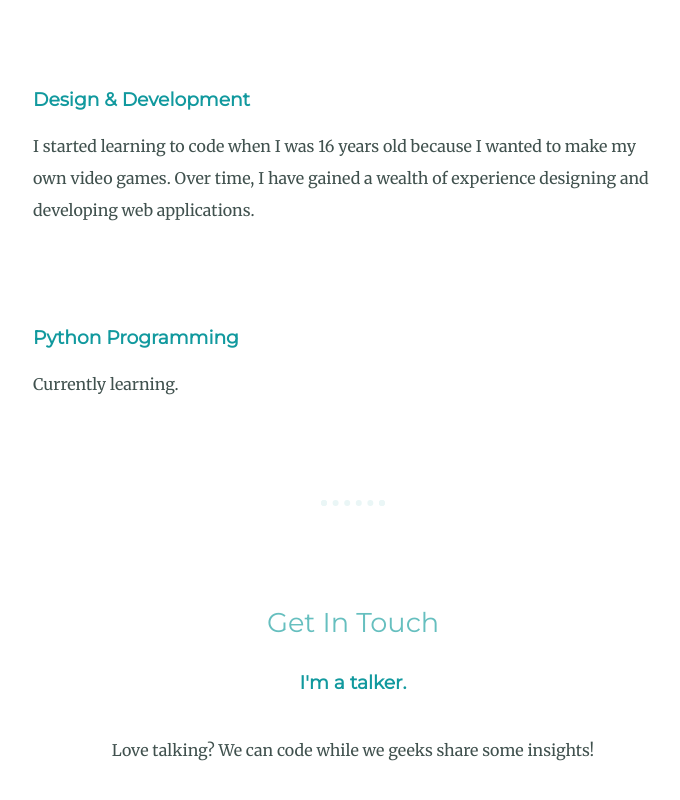
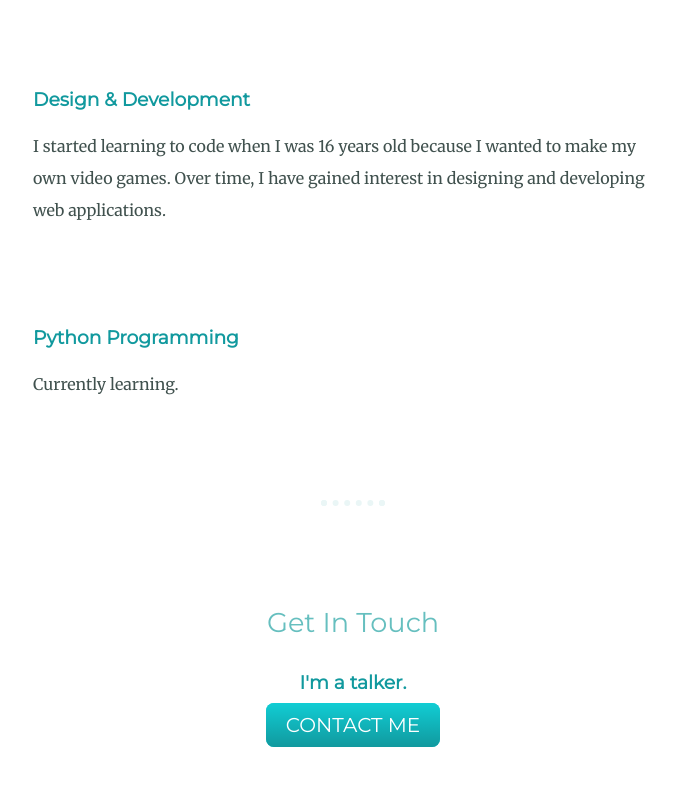
Before and after one commit to kunalbafna3/Front_End_Clone_2, a plain HTML site: page index.html in a window 1280 px wide. Shown: the part 1480-2280 px from the top of the page, without its empty margins (287-967 px from the left). Drawn offline with Linux system fonts and the light colour scheme.

Commit message:
Update content

```diff
--- a/index.html
+++ b/index.html
@@ -34,7 +34,7 @@
       <div class="skill-row">
 
         <h3>Design & Development</h3>
-        <p>I started learning to code when I was 16 years old because I wanted to make my own video games. Over time, I have gained a wealth of experience designing and developing web applications.</p>
+        <p>I started learning to code when I was 16 years old because I wanted to make my own video games. Over time, I have gained interest in designing and developing web applications.</p>
 
       </div>
       <div class="skill-row">
@@ -48,7 +48,6 @@
     <div class="contact-me">
       <h2>Get In Touch</h2>
       <h3>I'm a talker.</h3>
-      <p class="contact-message">Love talking? We can code while we geeks share some insights!</p>
       <a class="btn" href="mailto:bafnakunal3@gmail.com">CONTACT ME</a>
     </div>
   </div>
```
